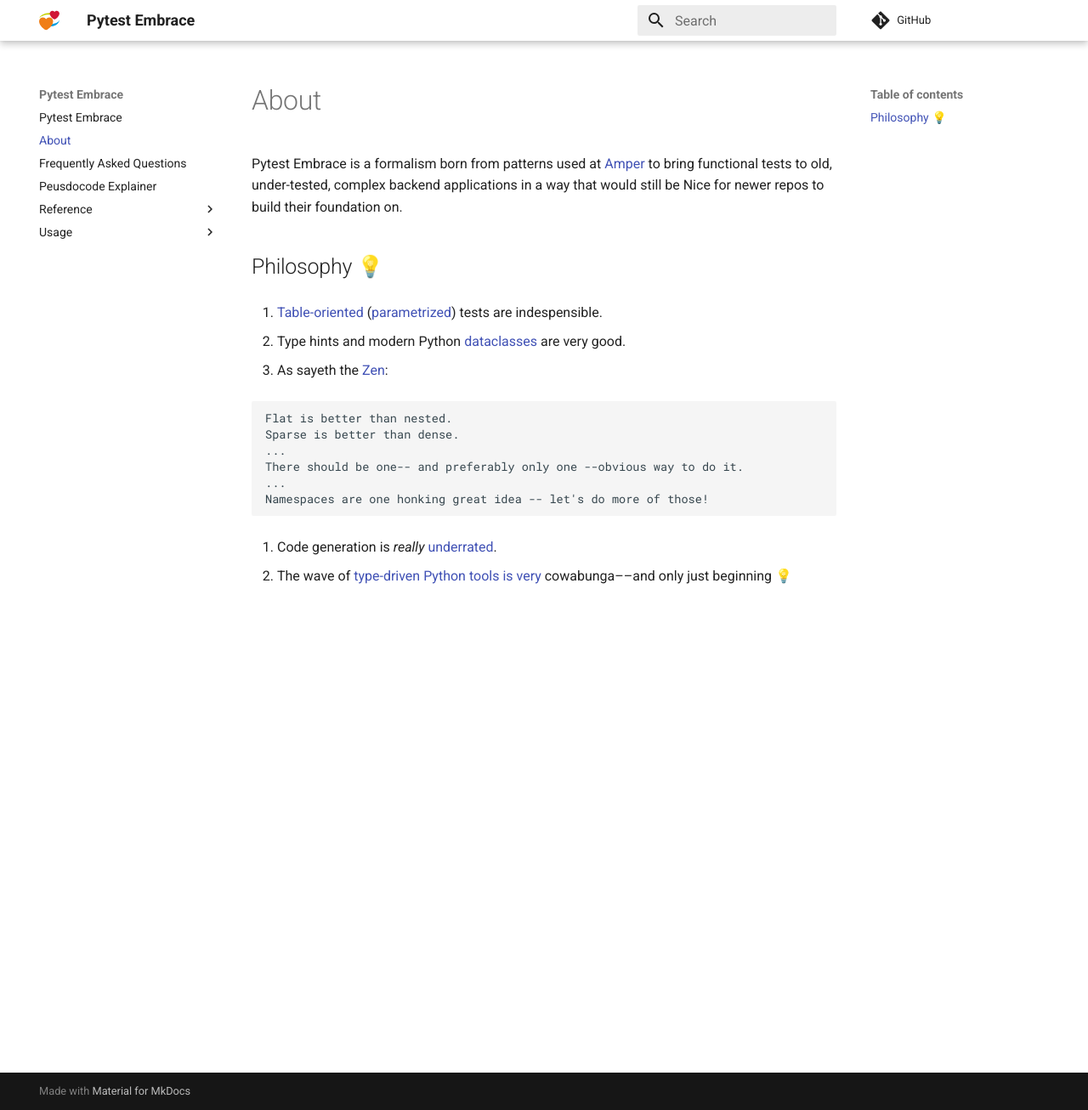
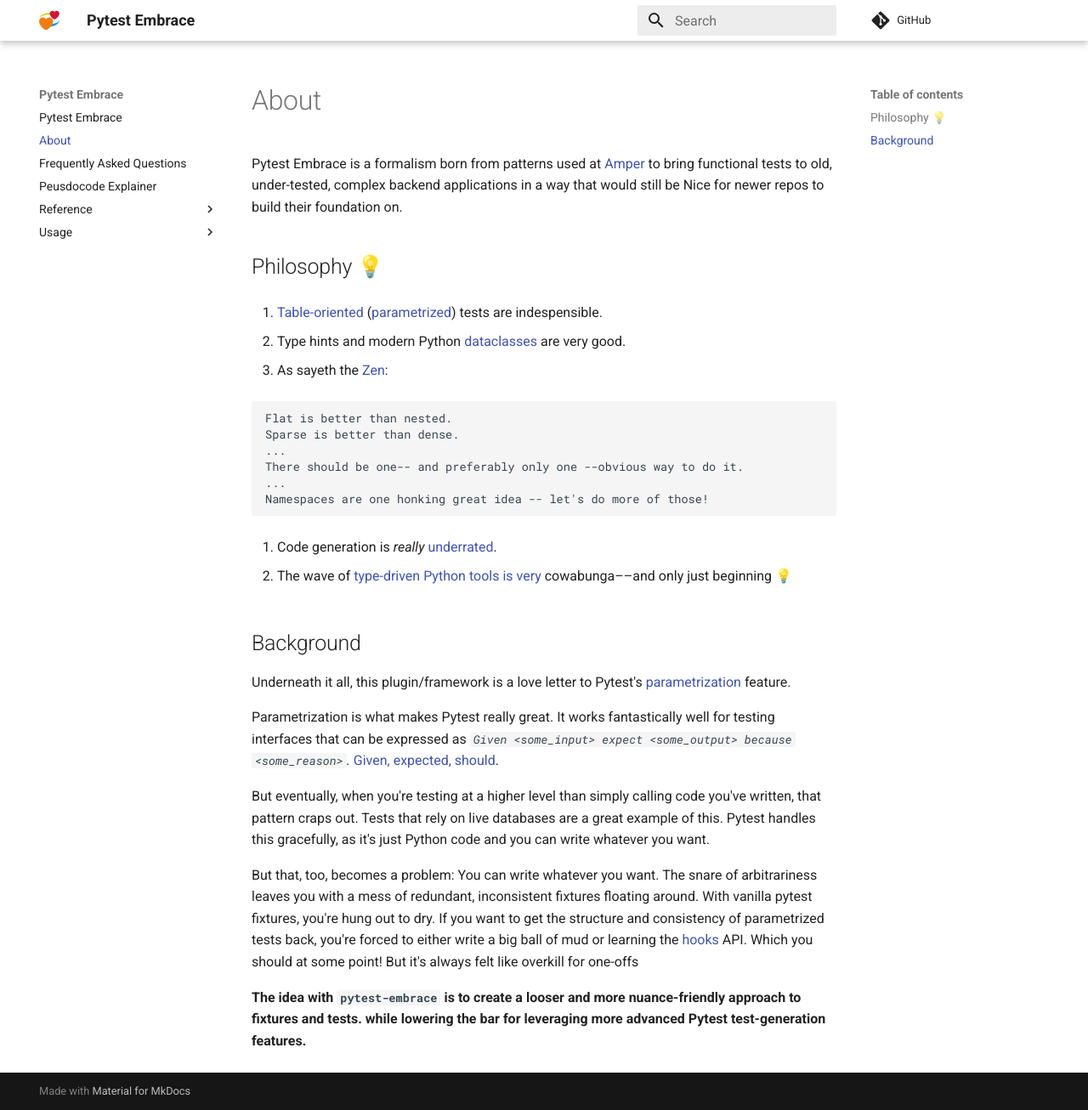
Before and after one commit to ainsleymcgrath/pytest-embrace, an MkDocs documentation site: the page built from docs/about.md, in a window 1280 px wide and 1306 px high. Shown: the whole window at 85% size. Built offline with MkDocs 1.6.1 and Material for MkDocs 9.7.7, drawn with Linux system fonts in a browser that asks for light colours; comment, search, counter and statistics services are not loaded.

```diff
--- a/docs/about.md
+++ b/docs/about.md
@@ -22,3 +22,15 @@ Pytest Embrace is a formalism born from patterns used at [Amper](https://www.amp
 4. Code generation is *really* [underrated](https://github.com/copier-org/copier/).
 
 5. The wave of [type-driven](https://pydantic-docs.helpmanual.io/) [Python](https://github.com/beartype/beartype) [tools](https://typer.tiangolo.com/) [is](https://peps.python.org/pep-0593/) [very](https://github.com/python/mypy) cowabunga––and only just beginning 💡
+
+## Background
+
+Underneath it all, this plugin/framework is a love letter to Pytest's [parametrization](https://docs.pytest.org/en/6.2.x/parametrize.html) feature.
+
+Parametrization is what makes Pytest really great. It works fantastically well for testing interfaces that can be expressed as *`Given <some_input> expect <some_output> because <some_reason>`.* [Given, expected, should](https://ainsleymcgrath.com/pythonic-pytest-part-2-the-parametrization-mantra/).
+
+But eventually, when you're testing at a higher level than simply calling code you've written, that pattern craps out. Tests that rely on live databases are a great example of this. Pytest handles this gracefully, as it's just Python code and you can write whatever you want.
+
+But that, too, becomes a problem: You can write whatever you want. The snare of arbitrariness leaves you with a mess of redundant, inconsistent fixtures floating around. With vanilla pytest fixtures, you're hung out to dry. If you want to get the structure and consistency of parametrized tests back, you're forced to either write a big ball of mud or learning the [hooks](https://docs.pytest.org/en/6.2.x/reference.html?highlight=assertrepr#hooks) API. Which you should at some point! But it's always felt like overkill for one-offs
+
+**The idea with `pytest-embrace` is to create a looser and more nuance-friendly approach to fixtures and tests. while lowering the bar for leveraging more advanced Pytest test-generation features.**
```
